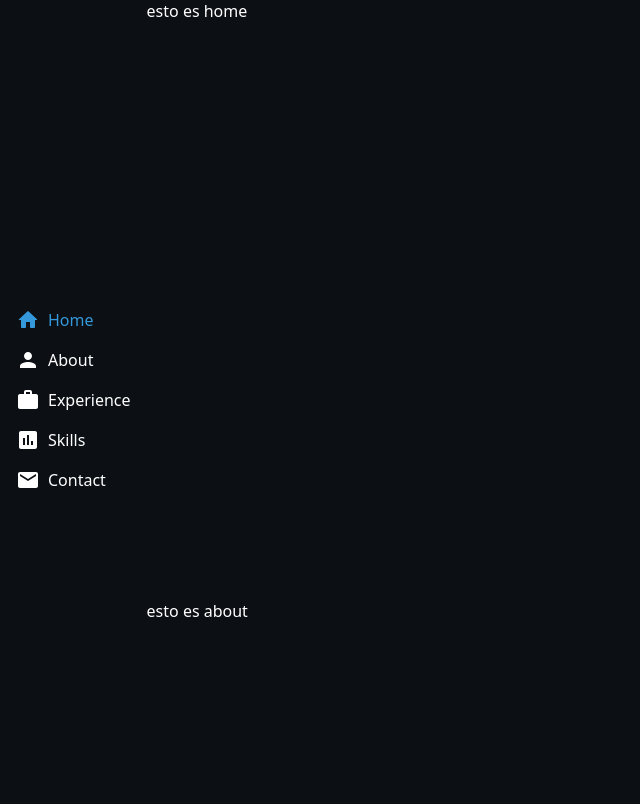
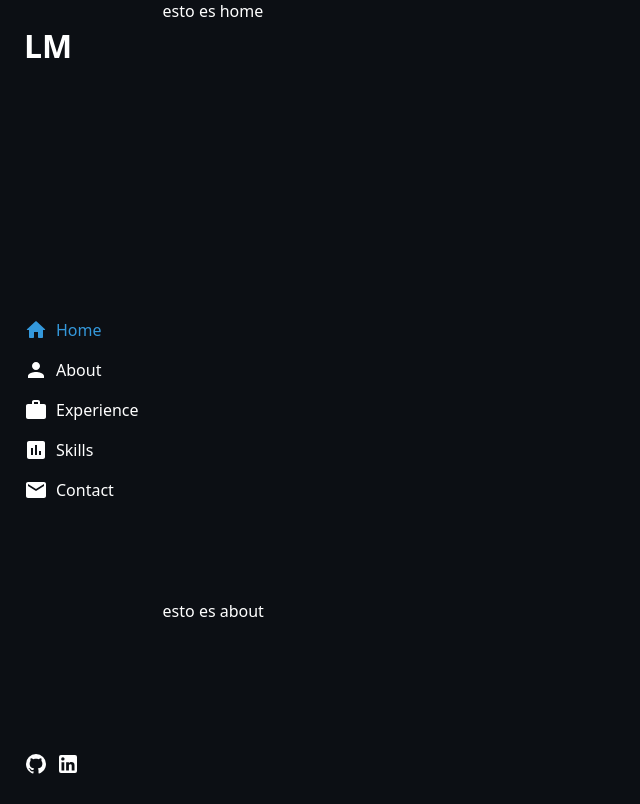
Before and after one commit to lemartinezm/portfolio-v2, an Astro site: page / in a window 1280 px wide. Shown: the top 804 px of the page, without its empty margins (0-640 px from the left). Built offline with nearby package versions, Linux system fonts and the light colour scheme; Astro itself is replaced by a stand-in of ours.

Commit message:
feat: add title and social links in header

```diff
--- a/src/components/Header.astro
+++ b/src/components/Header.astro
@@ -25,7 +25,8 @@
       ></path>
     </svg>
   </label>
-  <ul class="header__links">
+  <h2>LM</h2>
+  <ul class="nav_links">
     <li>
       <a href="#home">
         <svg
@@ -107,18 +108,48 @@
       </a>
     </li>
   </ul>
+  <ul class="social_links">
+    <li>
+      <a href="https://github.com/lemartinezm" target="_blank">
+        <svg
+          xmlns="http://www.w3.org/2000/svg"
+          width="24"
+          height="24"
+          viewBox="0 0 24 24"
+          ><path
+            fill="currentColor"
+            d="M12 2A10 10 0 0 0 2 12c0 4.42 2.87 8.17 6.84 9.5c.5.08.66-.23.66-.5v-1.69c-2.77.6-3.36-1.34-3.36-1.34c-.46-1.16-1.11-1.47-1.11-1.47c-.91-.62.07-.6.07-.6c1 .07 1.53 1.03 1.53 1.03c.87 1.52 2.34 1.07 2.91.83c.09-.65.35-1.09.63-1.34c-2.22-.25-4.55-1.11-4.55-4.92c0-1.11.38-2 1.03-2.71c-.1-.25-.45-1.29.1-2.64c0 0 .84-.27 2.75 1.02c.79-.22 1.65-.33 2.5-.33c.85 0 1.71.11 2.5.33c1.91-1.29 2.75-1.02 2.75-1.02c.55 1.35.2 2.39.1 2.64c.65.71 1.03 1.6 1.03 2.71c0 3.82-2.34 4.66-4.57 4.91c.36.31.69.92.69 1.85V21c0 .27.16.59.67.5C19.14 20.16 22 16.42 22 12A10 10 0 0 0 12 2Z"
+          ></path>
+        </svg>
+      </a>
+    </li>
+    <li>
+      <a href="https://www.linkedin.com/in/lemartinezm/" target="_blank">
+        <svg
+          xmlns="http://www.w3.org/2000/svg"
+          width="24"
+          height="24"
+          viewBox="0 0 24 24"
+          ><path
+            fill="currentColor"
+            d="M19 3a2 2 0 0 1 2 2v14a2 2 0 0 1-2 2H5a2 2 0 0 1-2-2V5a2 2 0 0 1 2-2h14m-.5 15.5v-5.3a3.26 3.26 0 0 0-3.26-3.26c-.85 0-1.84.52-2.32 1.3v-1.11h-2.79v8.37h2.79v-4.93c0-.77.62-1.4 1.39-1.4a1.4 1.4 0 0 1 1.4 1.4v4.93h2.79M6.88 8.56a1.68 1.68 0 0 0 1.68-1.68c0-.93-.75-1.69-1.68-1.69a1.69 1.69 0 0 0-1.69 1.69c0 .93.76 1.68 1.69 1.68m1.39 9.94v-8.37H5.5v8.37h2.77Z"
+          ></path>
+        </svg>
+      </a>
+    </li>
+  </ul>
 </nav>
 
 <style>
   #open_drawer {
     position: fixed;
-    top: 0.5rem;
-    left: 0.5rem;
+    top: 1rem;
+    left: 1rem;
     display: flex;
     align-items: center;
     justify-content: center;
-    height: 3rem;
-    width: 3rem;
+    height: 1.5rem;
+    width: 1.5rem;
   }
 
   #close_drawer {
@@ -126,10 +157,10 @@
     display: flex;
     justify-content: center;
     align-items: center;
-    top: 0.5rem;
-    left: 0.5rem;
-    height: 3rem;
-    width: 3rem;
+    top: 1rem;
+    left: 1rem;
+    height: 1.5rem;
+    width: 1.5rem;
   }
 
   input:checked ~ nav {
@@ -146,15 +177,26 @@
     height: 100%;
   }
 
+  nav h2 {
+    display: none;
+  }
+
   ul {
     list-style-type: none;
+    padding: 0 1.5rem;
+    margin: 0;
+  }
+  .nav_links {
     display: flex;
     flex-direction: column;
     flex: 1;
     justify-content: center;
     gap: 1rem;
-    padding: 1rem;
-    margin: 0;
+  }
+
+  .social_links {
+    display: none;
+    gap: 0.5rem;
   }
 
   a {
@@ -187,10 +229,21 @@
       left: 0;
       max-height: 100vh;
       display: flex;
-      align-items: center;
       transform: none;
       min-height: 100vh;
       background-color: transparent;
+    }
+
+    nav h2 {
+      display: block;
+      padding: 1.5rem;
+      font-size: 2rem;
+      margin: 0;
+    }
+
+    .social_links {
+      display: flex;
+      padding: 1.5rem;
     }
   }
 </style>
```
